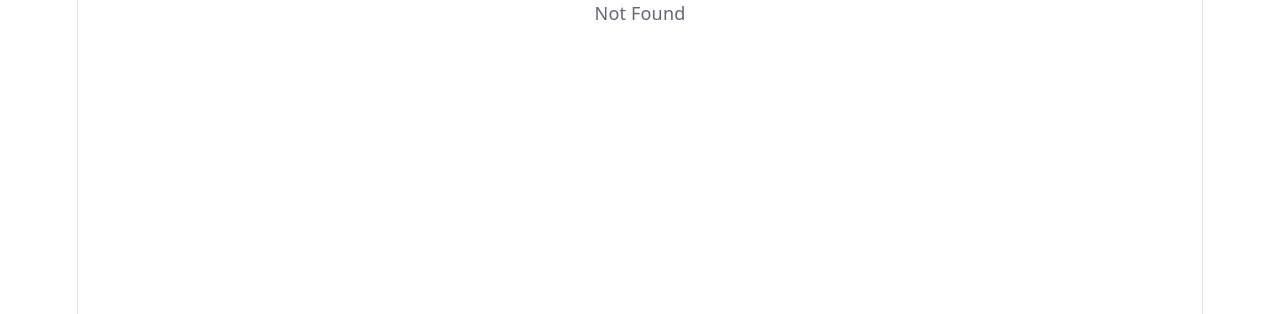
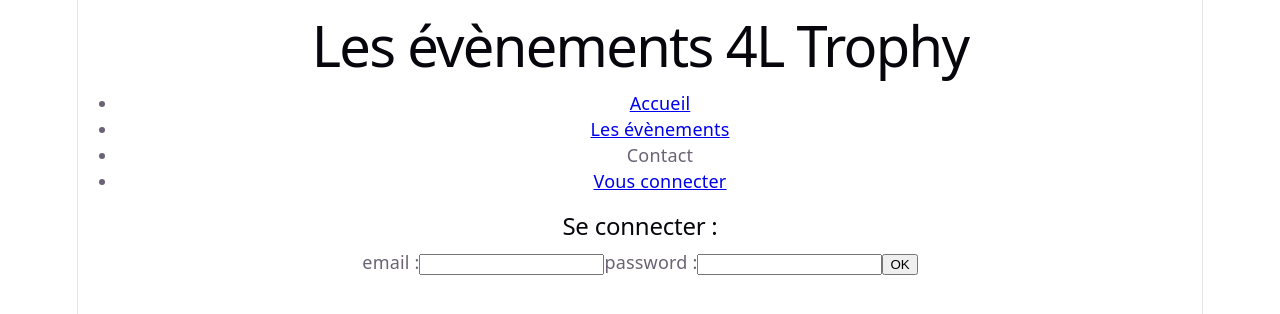
Before and after one commit to davidroberto/arkesys-react, a React (Vite) app: page /login in a window 1280 px wide. Shown: the top 314 px of the page. Built offline with nearby package versions, Linux system fonts and the light colour scheme.

Commit message:
form login

```diff
--- a/src/components/Header.tsx
+++ b/src/components/Header.tsx
@@ -1,12 +1,17 @@
 import {Link} from "@tanstack/react-router";
 
-const Header = ({authenticatedUser}) => {
-
+const Header = () => {
 
     const getTitleFromApi = (): string => {
         // fake appel fetch pour récupérer le titre depuis un backend API
         return "Les évènements 4L Trophy";
     }
+
+    const getAuthenticatedUser = (): string | null => {
+        return null;
+    }
+
+    const authenticatedUser = getAuthenticatedUser();
 
     return (
         <header>
@@ -24,7 +29,7 @@
                     {authenticatedUser ? (
                         <li>{authenticatedUser}</li>
                     ) : (
-                        <li>Vous connecter</li>
+                        <li> <Link to={"/login"}> Vous connecter</Link></li>
                     )}
                 </ul>
             </nav>
--- a/src/pages/HomePage.tsx
+++ b/src/pages/HomePage.tsx
@@ -10,7 +10,7 @@
 
     return (
         <>
-            <Header authenticatedUser={authenticatedUser} />
+            <Header />
 
             <section>
                 <h4>Ce site présente tous les events du 4L trophy</h4>
--- /dev/null
+++ b/src/pages/LoginPage.tsx
@@ -0,0 +1,36 @@
+import Header from "../components/Header.tsx";
+
+const LoginPage = () => {
+
+
+    const loginUser = (event) => {
+        event.preventDefault();
+
+        console.log("loginUser");
+    }
+
+
+    return (
+        <>
+            <Header />
+            <h2>Se connecter : </h2>
+
+            <form onSubmit={loginUser}>
+
+                <label>email :
+                    <input type="text" name="email" required />
+                </label>
+
+                <label>password :
+                    <input type="password" name="password" required />
+                </label>
+
+                <button type="submit">OK</button>
+
+            </form>
+        </>
+
+    )
+}
+
+export default LoginPage;
--- a/src/router.tsx
+++ b/src/router.tsx
@@ -6,6 +6,7 @@
 } from '@tanstack/react-router';
 import HomePage from './pages/HomePage.tsx';
 import ListEventsPage from "./pages/ListEventsPage.tsx";
+import LoginPage from "./pages/LoginPage.tsx";
 
 const rootRoute = createRootRoute({
   component: () => <Outlet />,
@@ -24,7 +25,13 @@
   component: ListEventsPage,
 });
 
-export const routeTree = rootRoute.addChildren([indexRoute, listEventsRoute]);
+const loginRoute = createRoute({
+  getParentRoute: () => rootRoute,
+  path: '/login',
+  component: LoginPage,
+});
+
+export const routeTree = rootRoute.addChildren([indexRoute, listEventsRoute, loginRoute]);
 export const router = createRouter({ routeTree });
 
 declare module '@tanstack/react-router' {
```
